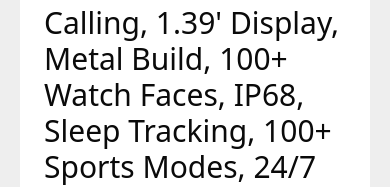
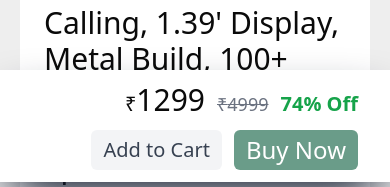
Before and after one commit to gritik418/TrendFusion-Frontend, a Next.js app: page /product/1A2B3C in a window 390 px wide. Shown: the part 662-849 px from the top of the page. Built offline with nearby package versions, Linux system fonts and the light colour scheme.

Commit message:
Price bar ui completed

```diff
--- a/src/app/product/[productId]/page.tsx
+++ b/src/app/product/[productId]/page.tsx
@@ -15,6 +15,7 @@ import {
   AccordionTrigger,
 } from "@/components/ui/accordion";
 import UserReviewItem from "@/components/UserReviewItem/UserReviewItem";
+import PriceBar from "@/components/PriceBar/PriceBar";
 
 const product: ProductWithVariants = {
   productId: "1A2B3C",
@@ -268,10 +269,10 @@ const Product = ({ params }: { params: { productId: string } }) => {
               <div className="flex mt-4 mb-2 items-end gap-3">
                 <p className="text-4xl font-semibold">
                   <span className="text-2xl">₹</span>
-                  {(
+                  {Math.floor(
                     product.price -
-                    (product.price * product.discount?.value!) / 100
-                  ).toFixed()}
+                      (product.price * product.discount?.value!) / 100
+                  )}
                 </p>
 
                 <p className="text-xl text-green-600 font-semibold">
@@ -447,6 +448,8 @@ const Product = ({ params }: { params: { productId: string } }) => {
           </div>
         </div>
       )}
+
+      <PriceBar product={product} />
     </div>
   );
 };
--- a/src/components/ImageSlider/ImageSlider.tsx
+++ b/src/components/ImageSlider/ImageSlider.tsx
@@ -31,8 +31,8 @@ const ImageSlider = ({ images }: { images: string[] }) => {
         modules={[FreeMode, Navigation, Thumbs, Autoplay]}
         className={`${styles.mySwiper2} ${"min-h-full max-h-[600px]"}`}
       >
-        {images.map((img: string) => (
-          <SwiperSlide className="">
+        {images.map((img: string, index: number) => (
+          <SwiperSlide key={index}>
             <Image
               alt=""
               height={650}
@@ -58,8 +58,8 @@ const ImageSlider = ({ images }: { images: string[] }) => {
             styles.mySwiper
           } ${"max-h-[100px] min-h-[100px] flex flex-row"}`}
         >
-          {images.map((img: string) => (
-            <SwiperSlide>
+          {images.map((img: string, index: number) => (
+            <SwiperSlide key={index}>
               <img src={img} className="h-[100px]" />
             </SwiperSlide>
           ))}
--- /dev/null
+++ b/src/components/PriceBar/PriceBar.tsx
@@ -0,0 +1,35 @@
+import React from "react";
+
+const PriceBar = ({ product }: { product: Product }) => {
+  return (
+    <div className="flex p-3 items-end gap-3 flex-col sm:flex-row bg-white border-t-0 shadow-2xl shadow-slate-900 px-8 sticky bottom-0 sm:justify-between sm:items-center">
+      <div className="flex items-end">
+        <span className="text-xl">₹</span>
+        <p className="text-3xl">
+          {Math.floor(
+            product.price - (product.price * product.discount?.value!) / 100
+          )}
+        </p>
+
+        <p className="text-lg text-gray-500 font-normal mx-3">
+          <span className="line-through">₹{product.price}</span>
+        </p>
+
+        <p className="text-xl text-green-600 font-semibold">
+          {product.discount?.value}% Off
+        </p>
+      </div>
+
+      <div className="flex gap-3 justify-end">
+        <button className="bg-gray-100 text-xl font-normal px-3 py-1 text-gray-700 rounded-md">
+          Add to Cart
+        </button>
+        <button className="bg-[var(--secondary-color)] text-2xl font-normal px-3 py-1 text-white rounded-md">
+          Buy Now
+        </button>
+      </div>
+    </div>
+  );
+};
+
+export default PriceBar;
--- a/src/components/ReviewImage/ReviewImage.tsx
+++ b/src/components/ReviewImage/ReviewImage.tsx
@@ -1,5 +1,4 @@
 import Image from "next/image";
-import React from "react";
 import {
   Dialog,
   DialogClose,
@@ -15,7 +14,7 @@ const ReviewImage = ({ image }: { image: string }) => {
   return (
     <Dialog>
       <DialogTrigger>
-        <div className="cursor-pointer">
+        <div className="cursor-pointer mt-3">
           <Image
             src={image}
             className="min-h-24 max-h-24 min-w-24 max-w-24"
@@ -25,12 +24,13 @@ const ReviewImage = ({ image }: { image: string }) => {
           />
         </div>
       </DialogTrigger>
+      <DialogTitle></DialogTitle>
 
       <DialogContent className="border-2 mt-3">
         <DialogDescription>
           <Image
             src={image}
-            className="min-h-[400px] max-h-[400px]"
+            className="min-h-[350px] max-h-[400px]"
             alt="review-image"
             height={500}
             width={500}
```
